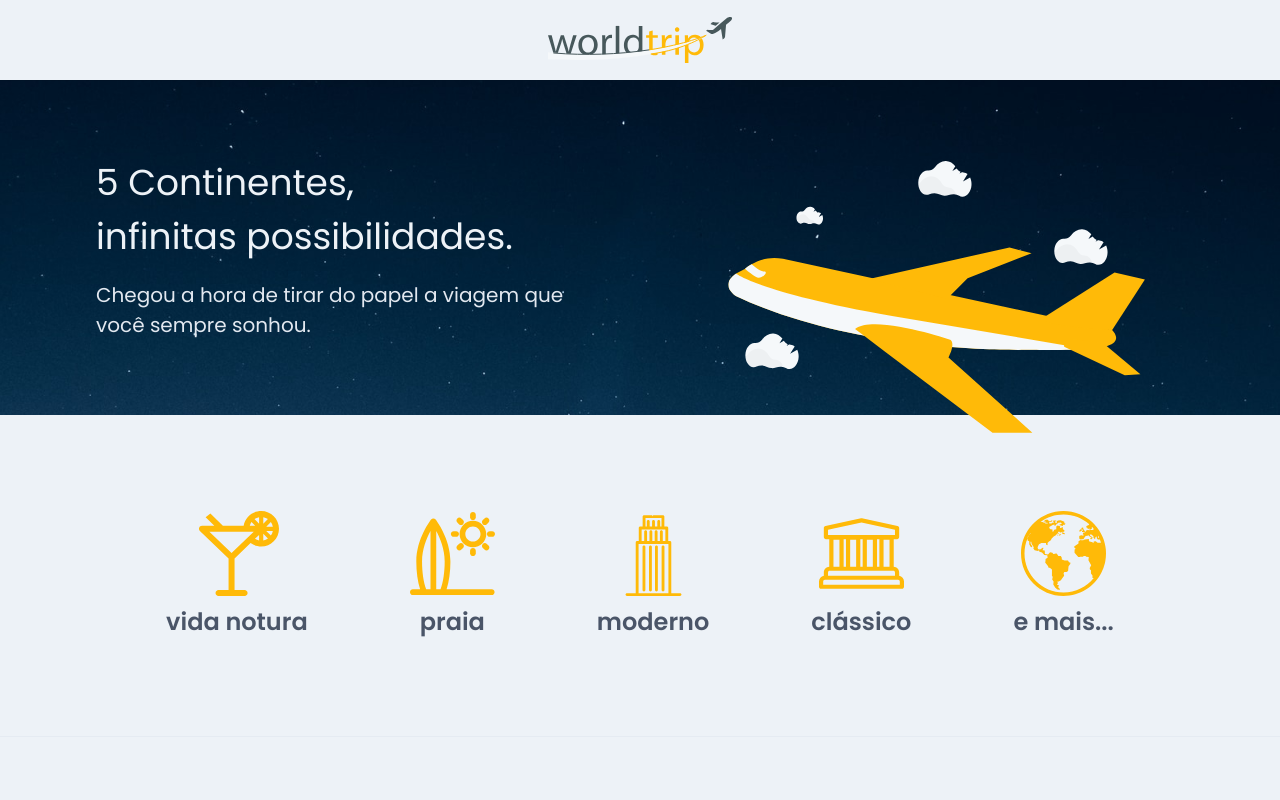
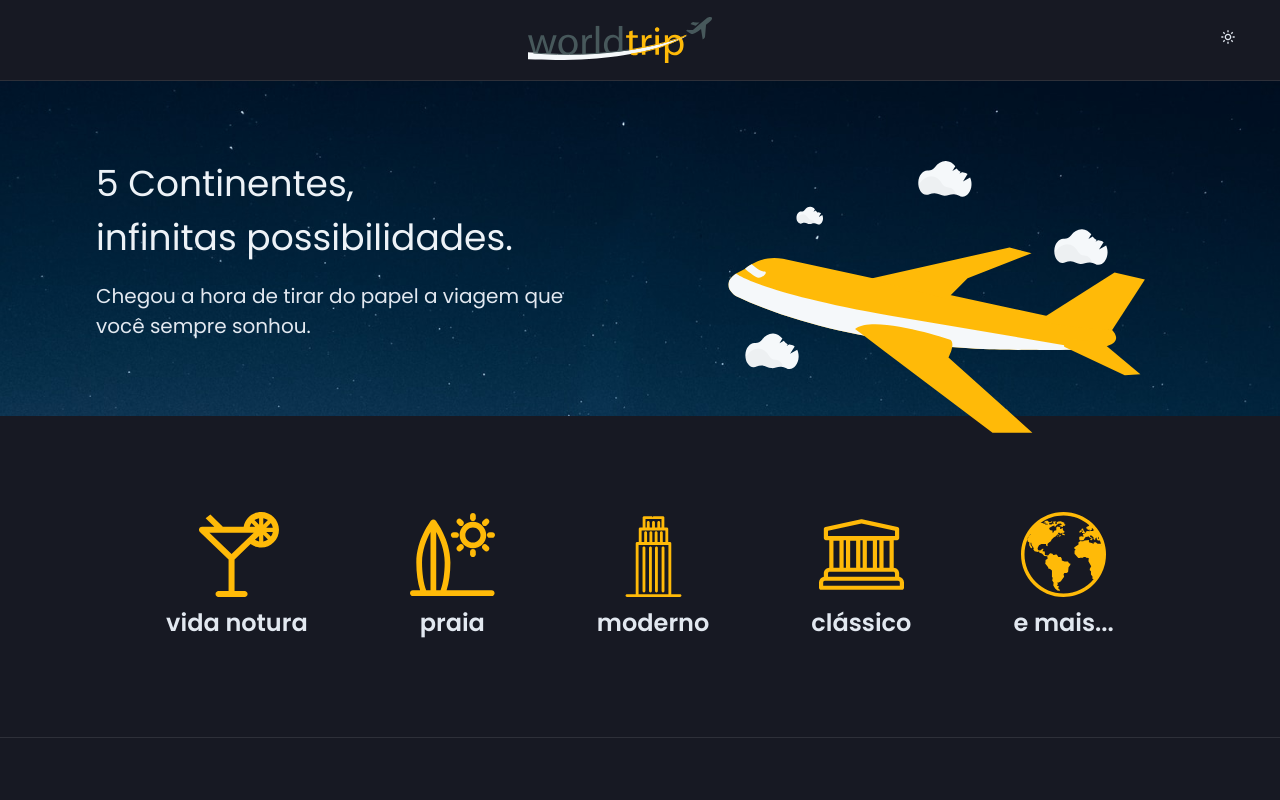
Before and after one commit to esterfania/world-trip, a Next.js app: page / in a window 1280 px wide. Shown: the top 800 px of the page. Built offline with nearby package versions, Linux system fonts and the light colour scheme.

Commit message:
feat: add dark and light mode

```diff
--- a/src/components/Footer/index.tsx
+++ b/src/components/Footer/index.tsx
@@ -1,14 +1,27 @@
-import { Flex, Text, Link, Icon } from '@chakra-ui/react';
+import {
+  Flex,
+  Text,
+  Link,
+  Icon,
+  useColorModeValue,
+  Divider,
+} from '@chakra-ui/react';
 import { FcLike } from 'react-icons/fc';
 export function Footer() {
+  const bg = useColorModeValue('gray.100', 'gray.900');
+  const color = useColorModeValue('gray.600', 'gray.200');
   return (
+    <>
+      <Divider />
+
       <Flex
         as='footer'
         align='center'
         justify='center'
         w='100%'
         h='80px'
-      bg='gray.100'
+        bg={bg}
+        color={color}
         boxShadow='xs'
       >
         <Text>
@@ -18,5 +31,6 @@ export function Footer() {
           </Link>
         </Text>
       </Flex>
+    </>
   );
 }
--- a/src/components/Group/index.tsx
+++ b/src/components/Group/index.tsx
@@ -13,7 +13,7 @@ export function Group() {
   return (
     <Flex justify='center' align='center' direction='column' w='100%'>
       <IconLinkList links={links} />
-      <Divider />
+      <Divider colorScheme='gray' />
       <Flex
         justify='center'
         align='center'
--- a/src/components/Header/index.tsx
+++ b/src/components/Header/index.tsx
@@ -1,22 +1,29 @@
-import { Flex, IconButton, Icon, Box } from '@chakra-ui/react';
+import {
+  Flex,
+  IconButton,
+  Icon,
+  Box,
+  useColorModeValue,
+  Divider,
+  useColorMode,
+} from '@chakra-ui/react';
 import { Logo } from './Logo';
 import { IoIosArrowBack } from 'react-icons/io';
 import Link from 'next/link';
 import { SliderLink } from '../Slider/SliderLink';
+import { BiSun } from 'react-icons/bi';
 interface HeaderProps {
   isVisibleBackButton?: boolean;
 }
 
 export function Header({ isVisibleBackButton = false }: HeaderProps) {
+  const bg = useColorModeValue('gray.100', 'gray.900');
+  const color = useColorModeValue('gray.600', 'gray.200');
+
+  const { toggleColorMode } = useColorMode();
+
   return (
-    <Box
-      w='100%'
-      position='sticky'
-      top='0'
-      zIndex='2'
-      bg='gray.100'
-      boxShadow='xs'
-    >
+    <Box w='100%' position='sticky' top='0' zIndex='2' bg={bg} color={color}>
       <Flex
         w='100%'
         as='header'
@@ -42,7 +49,7 @@ export function Header({ isVisibleBackButton = false }: HeaderProps) {
         <Flex
           justify='center'
           align='center'
-          width={'calc(100% - 50px)'}
+          width={'calc(100% - 100px)'}
           m='auto'
         >
           <Link href='/'>
@@ -51,7 +58,14 @@ export function Header({ isVisibleBackButton = false }: HeaderProps) {
             </a>
           </Link>
         </Flex>
+        <IconButton
+          aria-label='light or dark mode'
+          icon={<Icon as={BiSun} />}
+          variant='unstyled'
+          onClick={toggleColorMode}
+        />
       </Flex>
+      <Divider />
     </Box>
   );
 }
--- a/src/pages/_document.tsx
+++ b/src/pages/_document.tsx
@@ -1,4 +1,6 @@
 import Document, { Html, Head, Main, NextScript } from 'next/document';
+import { ColorModeScript } from '@chakra-ui/react';
+import { theme } from '../styles/theme';
 
 export default class MyDocument extends Document {
   render() {
@@ -6,6 +8,7 @@ export default class MyDocument extends Document {
       <Html>
         <Head />
         <body>
+          <ColorModeScript initialColorMode={theme.config.initialColorMode} />
           <Main />
           <NextScript />
         </body>
--- a/src/styles/theme.ts
+++ b/src/styles/theme.ts
@@ -1,6 +1,11 @@
-import { extendTheme } from '@chakra-ui/react';
+import { extendTheme, DeepPartial, ThemeConfig } from '@chakra-ui/react';
+const config: DeepPartial<ThemeConfig> = {
+  initialColorMode: 'dark',
+  useSystemColorMode: false,
+};
 
 export const theme = extendTheme({
+  config,
   colors: {
     yellow: {
       '300': '#FFBA08',
@@ -11,11 +16,11 @@ export const theme = extendTheme({
     body: 'Poppins',
   },
   styles: {
-    global: {
-      body: {
-        bg: 'gray.100',
-        color: 'gray.600',
+    global: (props) => ({
+      'html, body': {
+        bg: props.colorMode === 'dark' ? 'gray.900' : 'gray.100',
+        color: props.colorMode === 'dark' ? 'gray.200' : 'gray.600',
       },
-    },
+    }),
   },
 });
```
Also changed, not shown: src/components/CardList/Card.tsx (+39 -30 lines). Lines whose indentation alone changed are shown as unchanged.
